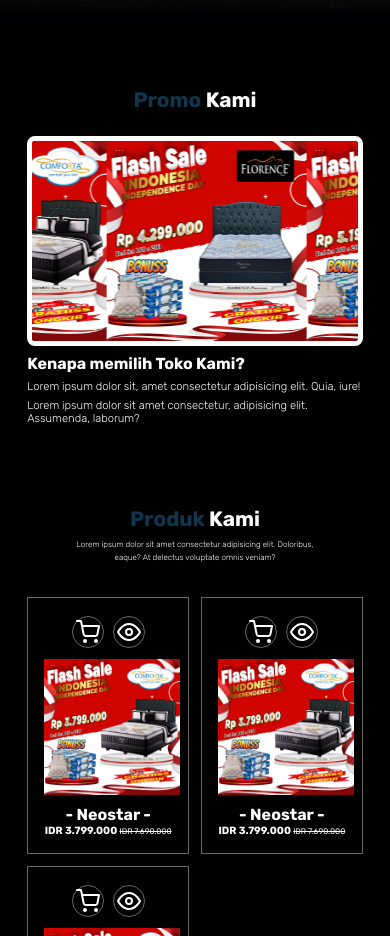
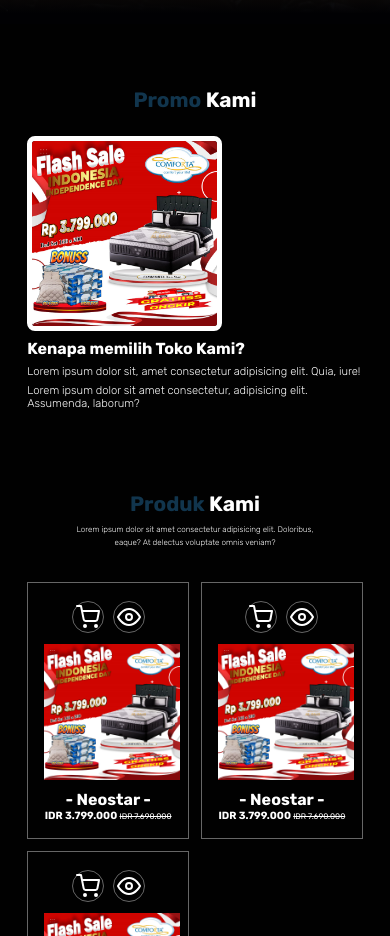
Before and after one commit to alrajacenter/alrajamebel, a plain HTML site: page index.html in a window 390 px wide. Shown: the part 820-1756 px from the top of the page. Drawn offline with nearby package versions, Linux system fonts and the light colour scheme; files whose address does not match are found by name.

Commit message:
ubah lagi

```diff
--- a/css/style.css
+++ b/css/style.css
@@ -209,8 +209,8 @@ body {
 }
 
 .promo .row .contain {
-  flex: 1 1 35rem;
-  width: 85vmin;
+  /* flex: 1 1 35rem; */
+  width: 80vmin;
   overflow: hidden;
   border: 5px solid #fff;
   border-radius: 8px;
@@ -452,11 +452,11 @@ footer .credit a {
   }
 
   .promo .row .contain {
-    width: 50vmin;
+    width: 40vmin;
   }
 
   .promo .row .promo-img img {
-    height: 25rem;
+    width: 100%;
     object-fit: cover;
     object-position: center;
   }
```
